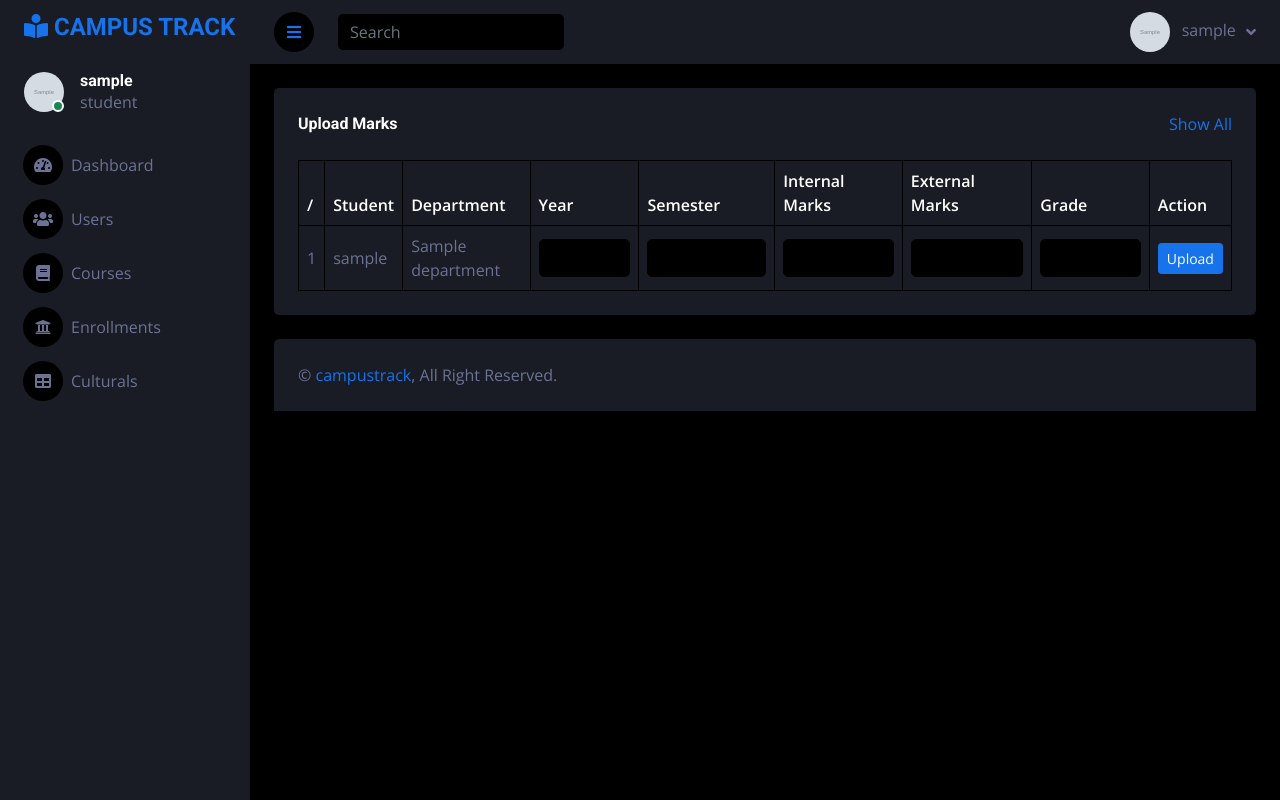
After one commit to denmarkdeni/CampusTrack, a Django app: page /teacher/marks-upload/ in a window 1280 px wide. The commit adds this page. Run offline with Django 5.2, Linux system fonts and the light colour scheme; a user stored in the database is signed in; tables that the repository leaves empty hold one stand-in row (values such as "Sample post"); grey boxes marked "Sample" are stand-in pictures; some libraries are stand-ins or nearby versions.

Commit message:
marks pages ok

```diff
--- a/CampusTrack/urls.py
+++ b/CampusTrack/urls.py
@@ -52,6 +52,11 @@ urlpatterns = [
     path('course/Student/list', views.student_course_list, name='student_course_list'),
     path('course/details/<int:dep_id>', views.course_details, name='course_details'),
     path('course/enroll/<int:dep_id>/', views.course_enrollment, name='course_enrollment'),
+
+    path('teacher/marks-upload/', views.marks_upload, name='marks_upload'),
+    path('teacher/upload-marks/<int:enrollment_id>/', views.upload_marks, name='upload_marks'),
+    path('teacher/all-marks/', views.all_marks, name='all_marks'),
+    path('student/my-marks/', views.my_marks, name='my_marks'),
 ]
 
 if settings.DEBUG:
--- a/campus_app/models.py
+++ b/campus_app/models.py
@@ -114,3 +114,31 @@ class Mark(models.Model):
 
     def __str__(self):
         return f"{self.enrollment.student.username} - {self.grade}"
+
+class Project(models.Model):
+    title = models.CharField(max_length=100)
+    description = models.TextField()
+    course = models.ForeignKey(Course, on_delete=models.CASCADE)
+    assigned_date = models.DateField()
+    due_date = models.DateField()
+    submitted_by = models.ManyToManyField(User, through='Submission')
+
+class Submission(models.Model):
+    student = models.ForeignKey(User, on_delete=models.CASCADE)
+    project = models.ForeignKey(Project, on_delete=models.CASCADE)
+    file = models.FileField(upload_to='projects/')
+    remarks = models.TextField(blank=True)
+    submitted_at = models.DateTimeField(auto_now_add=True)
+
+class CulturalEvent(models.Model):
+    name = models.CharField(max_length=100)
+    description = models.TextField()
+    date = models.DateField()
+    department = models.ForeignKey(Department, on_delete=models.SET_NULL, null=True)
+    created_by = models.ForeignKey(User, on_delete=models.SET_NULL, null=True)
+
+class EventParticipation(models.Model):
+    event = models.ForeignKey(CulturalEvent, on_delete=models.CASCADE)
+    participant = models.ForeignKey(User, on_delete=models.CASCADE)
+    role = models.CharField(max_length=50, choices=[('Performer', 'Performer'), ('Volunteer', 'Volunteer')])
+    feedback = models.TextField(blank=True)
--- a/campus_app/templates/base.html
+++ b/campus_app/templates/base.html
@@ -89,26 +89,33 @@
                     {% elif request.user.account.role == 'teacher' %}
 
                     <a href="{% url 'teacher_profile' %}" class="nav-item nav-link"><i class="fa fa-th me-2"></i>Profile</a>
-                    {% comment %} <a href="{% url 'student_profile' %}" class="nav-item nav-link"><i class="fa fa-keyboard me-2"></i>Course </a> {% endcomment %}
                     <div class="nav-item dropdown">
                         <a href="#" class="nav-link dropdown-toggle" data-bs-toggle="dropdown"><i class="far fa-file-alt me-2"></i>Course</a>
-                         <div class="dropdown-menu bg-transparent border-0">
-                            <a href="{% url 'add_course' %}" class="dropdown-item">Add Course</a>
-                            <a href="{% url 'course_list' %}" class="dropdown-item">Course List</a>
+                        <div class="dropdown-menu bg-transparent border-0">
+                            <a href="{% url 'add_course' %}" class="dropdown-item">💨 Add Course</a>
+                            <a href="{% url 'course_list' %}" class="dropdown-item">💨 Course List</a>
                         </div>
                     </div>
-                    <a href="{% url 'student_profile' %}" class="nav-item nav-link"><i class="fa fa-table me-2"></i>Valuation</a>
+                    <div class="nav-item dropdown">
+                        <a href="#" class="nav-link dropdown-toggle" data-bs-toggle="dropdown"><i class="fa fa-table me-2"></i>Evaluation</a>
+                        <div class="dropdown-menu bg-transparent border-0">
+                            <a href="{% url 'marks_upload' %}" class="dropdown-item">💨 Upload Marks</a>
+                            <a href="{% url 'all_marks' %}" class="dropdown-item">💨 marks List</a>
+                        </div>
+                    </div>
                     <a href="{% url 'student_profile' %}" class="nav-item nav-link"><i class="fa fa-chart-bar me-2"></i>Feedback</a>
+                    {% comment %} <a href="{% url 'marks_upload' %}" class="nav-item nav-link"><i class="fa fa-table me-2"></i>Valuation</a> {% endcomment %}
+                    {% comment %} <a href="{% url 'student_profile' %}" class="nav-item nav-link"><i class="fa fa-keyboard me-2"></i>Course </a> {% endcomment %}
 
                     {% elif request.user.account.role == 'student' %}
 
                     <a href="{% url 'student_profile' %}" class="nav-item nav-link"><i class="fa fa-th me-2"></i>Profile </a>
-                    {% comment %} <a href="{% url 'student_profile' %}" class="nav-item nav-link"><i class="fa fa-keyboard me-2"></i>Courses </a> {% endcomment %}
                     <div class="nav-item dropdown">
                         <a href="#" class="nav-link dropdown-toggle" data-bs-toggle="dropdown"><i class="far fa-file-alt me-2"></i>Course</a>
                          <div class="dropdown-menu bg-transparent border-0">
                             <a href="{% url 'student_course_list' %}" class="dropdown-item">My Courses</a>
                             <a href="{% url 'all_courses' %}" class="dropdown-item">All Courses</a>
+                            <a href="{% url 'my_marks' %}" class="dropdown-item">My Marks</a>
                         </div>
                     </div>
                     <a href="{% url 'student_profile' %}" class="nav-item nav-link"><i class="fa fa-table me-2"></i>Cultural Events </a>
@@ -224,9 +231,11 @@
                             <span class="d-none d-lg-inline-flex">{{ request.user.username }}</span>
                         </a>
                         <div class="dropdown-menu dropdown-menu-end bg-secondary border-0 rounded-0 rounded-bottom m-0">
+                            {% if not request.user.is_superuser %}
                             <a href="{% url 'profile' %}" class="dropdown-item">My Profile</a>
-                            <a href="#" class="dropdown-item">Settings</a>
-                            <a href="{% url 'logout' %}" class="dropdown-item">Log Out</a>
+                            {% endif %}
+                            {% comment %} <a href="#" class="dropdown-item">Settings</a> {% endcomment %}
+                            <a href="{% url 'logout' %}" class="dropdown-item text-danger">Log Out</a>
                         </div>
                     </div>
                 </div>
--- a/campus_app/templates/course/student_course_list.html
+++ b/campus_app/templates/course/student_course_list.html
@@ -27,7 +27,7 @@
                   <td>{{ enrollment.department.name }}</td>
                   <td>{{ enrollment.academic_year }}</td>
                   <td>{{ enrollment.department.degree.total_semesters }}</td>
-                  <td><a href="{% url 'course_details' enrollment.id %}" class="btn btn-primary">View</a></td>
+                  <td><a href="{% url 'course_details' enrollment.department.id %}" class="btn btn-primary">View</a></td>
                 </tr>
                 {% endfor %}
               </tbody>
--- /dev/null
+++ b/campus_app/templates/marks/marks_upload.html
@@ -0,0 +1,64 @@
+{% extends 'base.html' %}
+{% block content %}
+<div class="container-fluid pt-4 px-4">
+    <div class="bg-secondary text-center rounded p-4">
+        <div class="d-flex align-items-center justify-content-between mb-4">
+            <h6 class="mb-0">Upload Marks</h6>
+            <a href="">Show All</a>
+        </div>
+        <div class="table-responsive">
+            <table class="table text-start align-middle table-bordered table-hover mb-0">
+                <thead>
+                    <tr class="text-white">
+                        <th scope="col">/</th>
+                        <th scope="col">Student</th>
+                        <th scope="col">Department</th>
+                        <th scope="col">Year</th>
+                        <th scope="col">Semester</th>
+                        <th scope="col">Internal Marks</th>
+                        <th scope="col">External Marks</th>
+                        <th scope="col">Grade</th>
+                        <th scope="col">Action</th>
+                    </tr>
+                </thead>
+                <tbody>
+                    {% if enrollments %}
+                        {% for enrollment in enrollments %}
+                        <tr>
+                            <td>{{ forloop.counter }}</td>
+                            <td>{{ enrollment.student.username }}</td>
+                            <td>{{ enrollment.department.name }}</td>
+                            <td>
+                                <form method="POST" action="{% url 'upload_marks' enrollment.id %}">
+                                    {% csrf_token %}
+                                    <input type="number" name="year" class="form-control" required>
+                            </td>
+                            <td>
+                                <input type="number" name="semester" class="form-control" required>
+                            </td>
+                            <td>
+                                <input type="number" step="0.01" name="internal_marks" class="form-control" required>
+                            </td>
+                            <td>
+                                <input type="number" step="0.01" name="external_marks" class="form-control" required>
+                            </td>
+                            <td>
+                                <input type="text" name="grade" class="form-control" maxlength="2" required>
+                            </td>
+                            <td>
+                                <button type="submit" class="btn btn-sm btn-primary">Upload</button>
+                            </td>
+                            </form>
+                        </tr>
+                        {% endfor %}
+                    {% else %}
+                        <tr>
+                            <td colspan="9" class="text-center">No Enrollments Found</td>
+                        </tr>
+                    {% endif %}
+                </tbody>
+            </table>
+        </div>
+    </div>
+</div>
+{% endblock %}
--- a/campus_app/views.py
+++ b/campus_app/views.py
@@ -3,7 +3,7 @@ from django.contrib.auth import authenticate, login, logout
 from django.contrib.auth.decorators import login_required
 from django.contrib.auth.models import User
 from django.contrib import messages
-from .models import Account, StudentProfile, TeacherProfile, Degree, Department, Course , Enrollment
+from .models import Account, StudentProfile, TeacherProfile, Degree, Department, Course , Enrollment, Mark
 from datetime import datetime
 
 def home(request):
@@ -274,3 +274,33 @@ def remove_enrollment(request, enrollment_id):
     enrollment = Enrollment.objects.get(id=enrollment_id)
     enrollment.delete()
     return redirect('enrollment_management')
+
+@login_required
+def marks_upload(request):
+    enrollments = Enrollment.objects.filter(status='enrolled')
+    return render(request, 'marks/marks_upload.html', {'enrollments': enrollments})
+
+@login_required
+def upload_marks(request, enrollment_id):
+    if request.method == 'POST':
+        enrollment = Enrollment.objects.get(id=enrollment_id)
+        Mark.objects.create(
+            enrollment=enrollment,
+            year=request.POST['year'],
+            semester=request.POST['semester'],
+            internal_marks=request.POST['internal_marks'],
+            external_marks=request.POST['external_marks'],
+            grade=request.POST['grade']
+        )
+        return redirect('marks_upload')
+    return redirect('marks_upload')
+
+@login_required
+def all_marks(request):
+    marks = Mark.objects.all()
+    return render(request, 'marks/all_marks.html', {'marks': marks})
+
+@login_required
+def my_marks(request):
+    marks = Mark.objects.filter(enrollment__student=request.user).order_by('semester')
+    return render(request, 'marks/my_marks.html', {'marks': marks})
```
Also changed, not shown: campus_app/templates/marks/all_marks.html (added, +47 -0 lines), campus_app/templates/marks/my_marks.html (added, +45 -0 lines), 1 other file.
